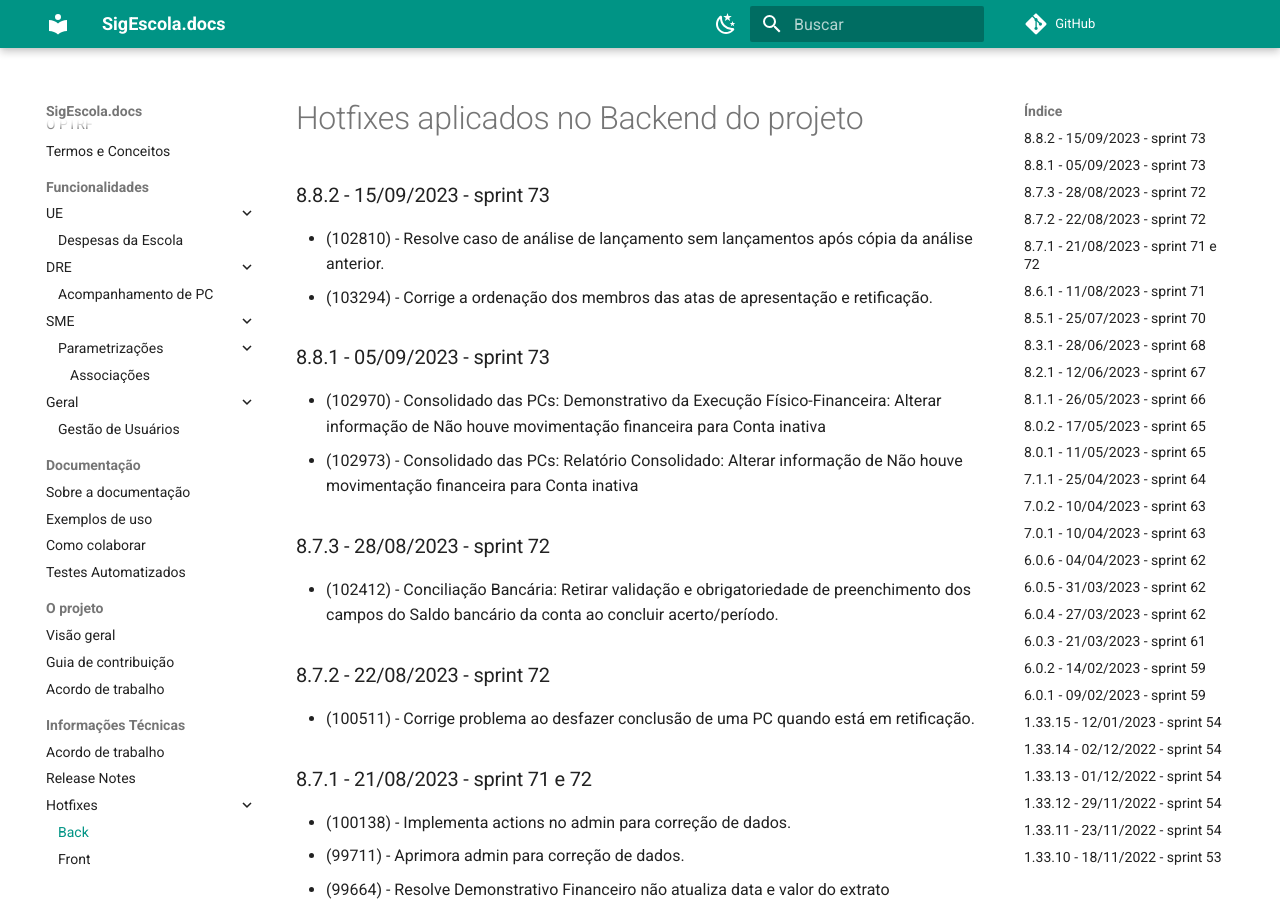
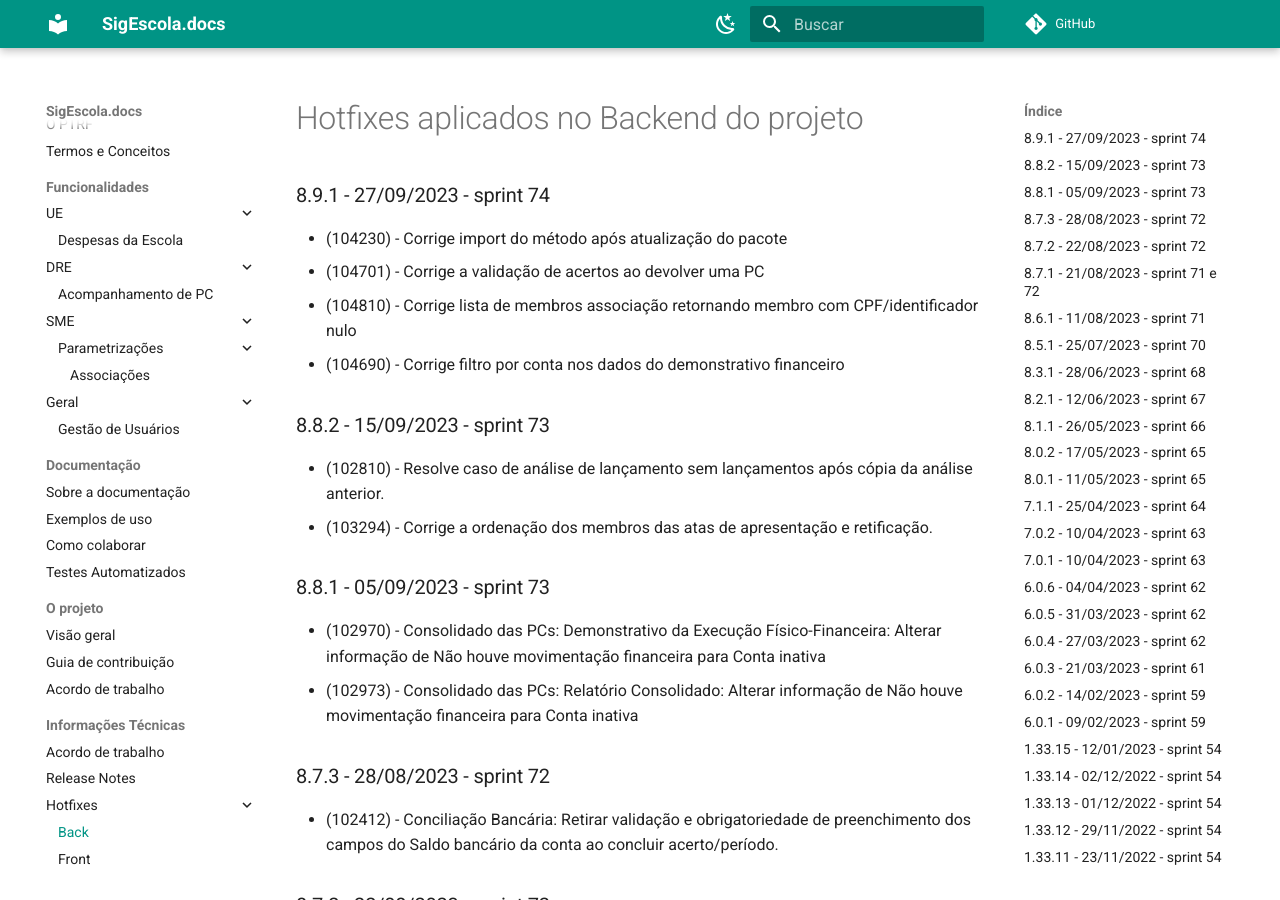
Before and after one commit to prefeiturasp/SME-PTRF-Docs, an MkDocs documentation site: the page built from docs/projeto/hotfixes_back.md, in a window 1280 px wide and 900 px high. Built offline with MkDocs 1.6.1 and Material for MkDocs 9.7.7, drawn with Linux system fonts in a browser that asks for light colours; comment, search, counter and statistics services are not loaded.

Commit message:
Update hotfixes_back.md

```diff
--- a/docs/projeto/hotfixes_back.md
+++ b/docs/projeto/hotfixes_back.md
@@ -1,4 +1,10 @@
 # Hotfixes aplicados no Backend do projeto
+
+### 8.9.1 - 27/09/2023 - sprint 74
+* (104230) - Corrige import do método após atualização do pacote
+* (104701) - Corrige a validação de acertos ao devolver uma PC
+* (104810) - Corrige lista de membros associação retornando membro com CPF/identificador nulo
+* (104690) - Corrige filtro por conta nos dados do demonstrativo financeiro
 
 ### 8.8.2 - 15/09/2023 - sprint 73
 * (102810) - Resolve caso de análise de lançamento sem lançamentos após cópia da análise anterior.
```
